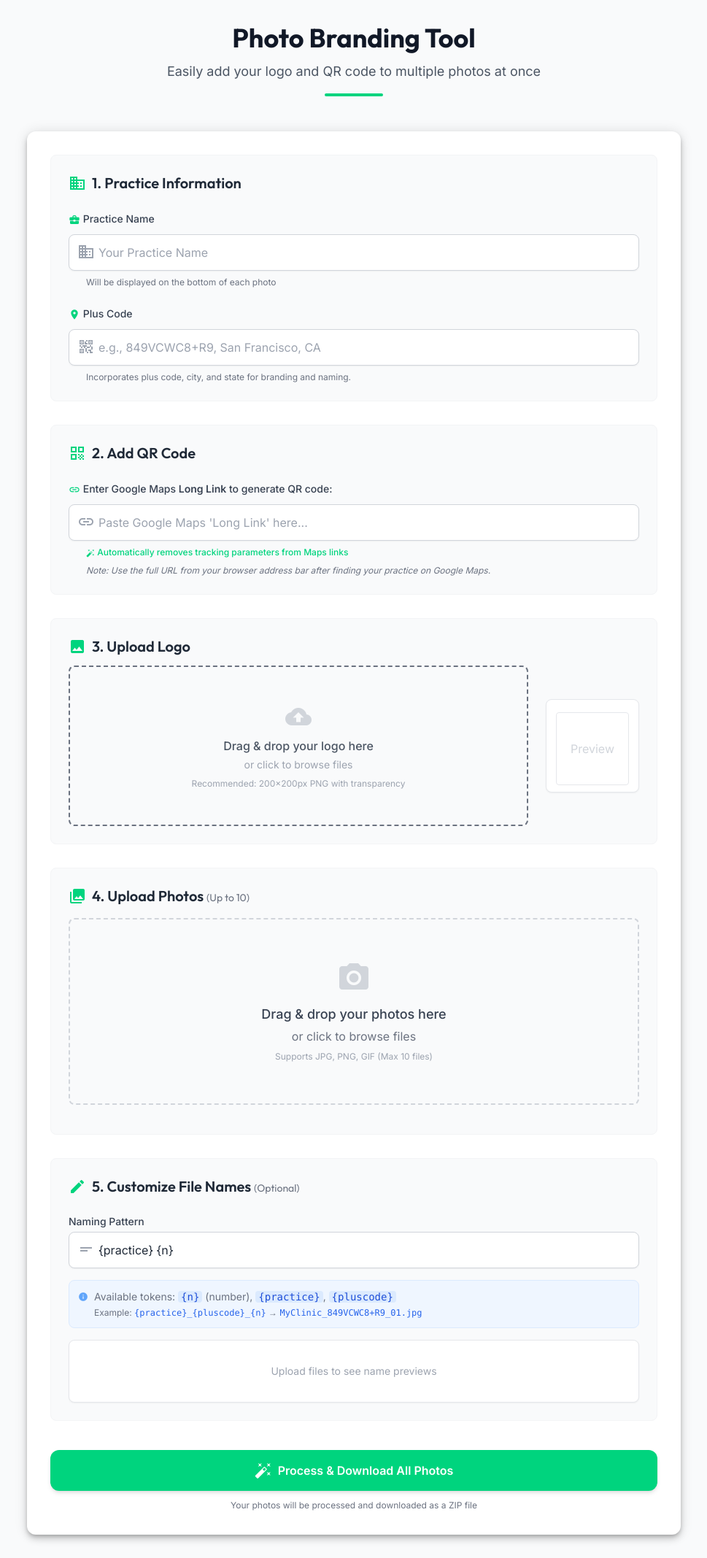
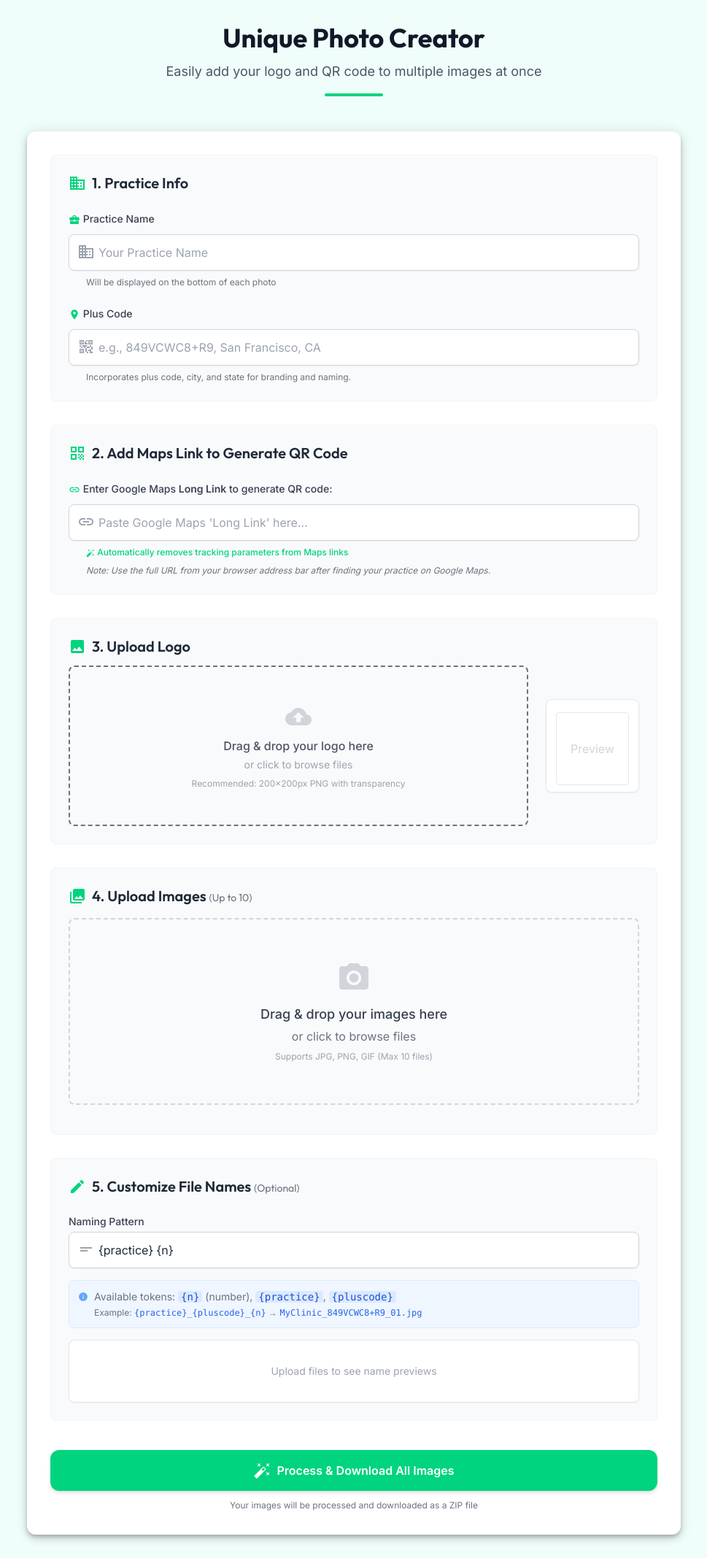
Before and after one commit to MoonrakerAI/unique-photos, a Flask app: page / in a window 1280 px wide. Shown: the whole page at 73% size, without its empty margins (155-1124 px from the left). Run offline with Flask 3, Linux system fonts and the light colour scheme; some libraries are stand-ins or nearby versions.

Commit message:
Update cosmetic elements on dashboard
- Background color to #F0FEFB
- Renamed 'Photo Branding Tool' to 'Unique Photo Creator'
- Changed 'Photos' to 'Images' throughout
- Section 1: 'Practice Information' → 'Practice Info'
- Section 2: 'Add QR Code' → 'Add Maps Link to Generate QR Code'

```diff
--- a/templates/index.html
+++ b/templates/index.html
@@ -4,7 +4,7 @@
 <head>
     <meta charset="UTF-8">
     <meta name="viewport" content="width=device-width, initial-scale=1.0">
-    <title>Photo Branding Tool</title>
+    <title>Unique Photo Creator</title>
     <link rel="preconnect" href="https://fonts.googleapis.com">
     <link rel="preconnect" href="https://fonts.gstatic.com" crossorigin>
     <link
@@ -46,7 +46,7 @@
         .drop-zone:hover,
         .drop-zone.drag-over {
             border-color: #3b82f6;
-            background-color: #f8fafc;
+            background-color: #F0FEFB;
         }
 
         .preview-container {
@@ -88,21 +88,21 @@
     </style>
 </head>
 
-<body class="bg-gray-50 min-h-screen p-4 md:p-8 font-inter text-gray-800">
+<body class="min-h-screen p-4 md:p-8 font-inter text-gray-800" style="background-color: #F0FEFB;">
     <div class="max-w-4xl mx-auto">
         <header class="text-center mb-12">
-            <h1 class="text-4xl font-bold text-gray-900 mb-3 font-outfit">Photo Branding Tool</h1>
-            <p class="text-gray-600 text-lg">Easily add your logo and QR code to multiple photos at once</p>
+            <h1 class="text-4xl font-bold text-gray-900 mb-3 font-outfit">Unique Photo Creator</h1>
+            <p class="text-gray-600 text-lg">Easily add your logo and QR code to multiple images at once</p>
             <div class="w-20 h-1 bg-primary mx-auto mt-4 rounded-full"></div>
         </header>
 
         <div class="max-w-4xl mx-auto">
             <form id="uploadForm" class="space-y-8 bg-white p-8 rounded-xl shadow-elevation-2">
-                <!-- 1. Practice Information -->
+                <!-- 1. Practice Info -->
                 <div class="space-y-6 bg-gray-50 p-6 rounded-lg border border-gray-100">
                     <div class="flex items-center space-x-2 mb-3">
                         <span class="material-icons text-primary">business</span>
-                        <h2 class="text-xl font-semibold text-gray-800 font-outfit">1. Practice Information</h2>
+                        <h2 class="text-xl font-semibold text-gray-800 font-outfit">1. Practice Info</h2>
                     </div>
 
                     <!-- Practice Name -->
@@ -141,7 +141,8 @@
                 <div class="space-y-6 bg-gray-50 p-6 rounded-lg border border-gray-100">
                     <div class="flex items-center space-x-2 mb-3">
                         <span class="material-icons text-primary">qr_code</span>
-                        <h2 class="text-xl font-semibold text-gray-800 font-outfit">2. Add QR Code</h2>
+                        <h2 class="text-xl font-semibold text-gray-800 font-outfit">2. Add Maps Link to Generate QR Code
+                        </h2>
                     </div>
 
                     <!-- QR Code URL Input -->
@@ -207,11 +208,11 @@
                     </div>
                 </div>
 
-                <!-- 4. Photos Upload -->
+                <!-- 4. Images Upload -->
                 <div class="space-y-4 bg-gray-50 p-6 rounded-lg border border-gray-100">
                     <div class="flex items-center space-x-2 mb-3">
                         <span class="material-icons text-primary">photo_library</span>
-                        <h2 class="text-xl font-semibold text-gray-800 font-outfit">4. Upload Photos <span
+                        <h2 class="text-xl font-semibold text-gray-800 font-outfit">4. Upload Images <span
                                 class="text-sm font-normal text-gray-500">(Up to 10)</span></h2>
                     </div>
 
@@ -220,7 +221,7 @@
                         class="drop-zone hover:shadow-elevation-1 transition-shadow duration-200 border-2 border-dashed border-gray-300 hover:border-primary/50">
                         <div class="text-center p-6">
                             <span class="material-icons text-5xl text-gray-300 mb-3">photo_camera</span>
-                            <h3 class="text-lg font-medium text-gray-700 mb-1">Drag & drop your photos here</h3>
+                            <h3 class="text-lg font-medium text-gray-700 mb-1">Drag & drop your images here</h3>
                             <p class="text-gray-500">or click to browse files</p>
                             <p class="text-xs text-gray-400 mt-2">Supports JPG, PNG, GIF (Max 10 files)</p>
                         </div>
@@ -285,9 +286,9 @@
                     <button type="submit"
                         class="w-full bg-primary hover:bg-[#00C175] text-white font-semibold py-4 px-6 rounded-xl shadow-md hover:shadow-lg transition-all duration-200 transform hover:-translate-y-0.5 flex items-center justify-center space-x-2">
                         <span class="material-icons">auto_fix_high</span>
-                        <span>Process & Download All Photos</span>
+                        <span>Process & Download All Images</span>
                     </button>
-                    <p class="text-xs text-center text-gray-500 mt-3">Your photos will be processed and downloaded as a
+                    <p class="text-xs text-center text-gray-500 mt-3">Your images will be processed and downloaded as a
                         ZIP file</p>
                 </div>
             </form>
```
